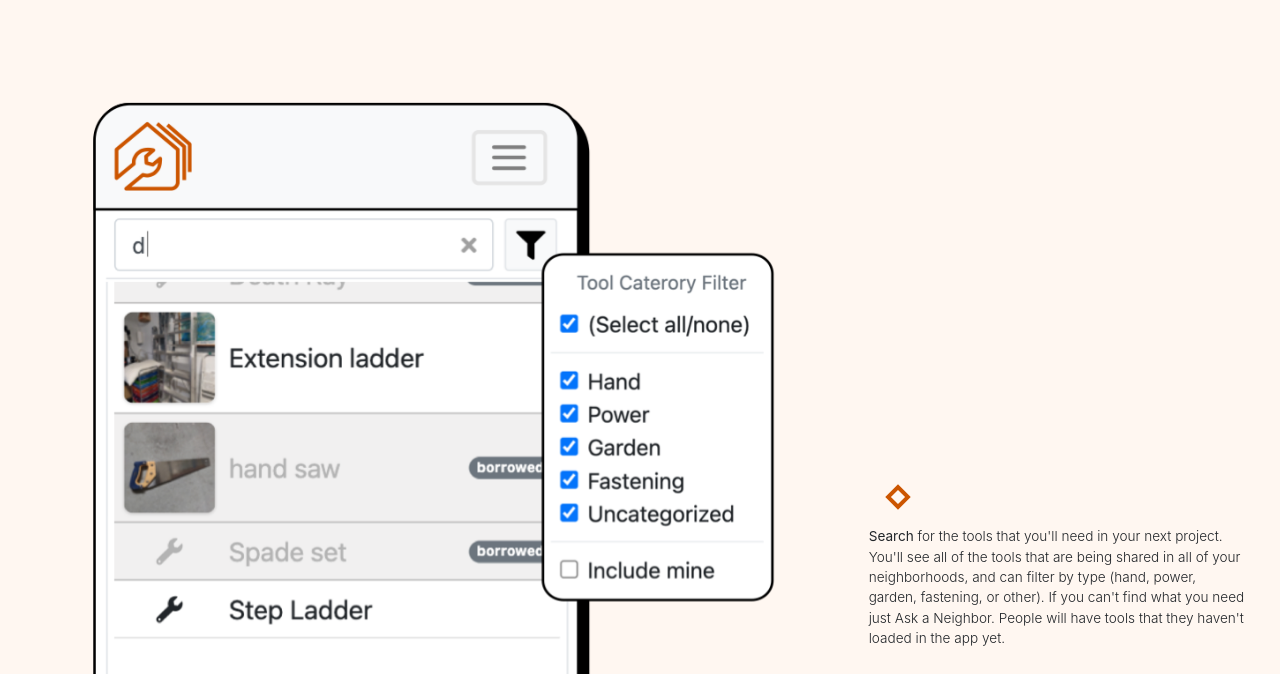
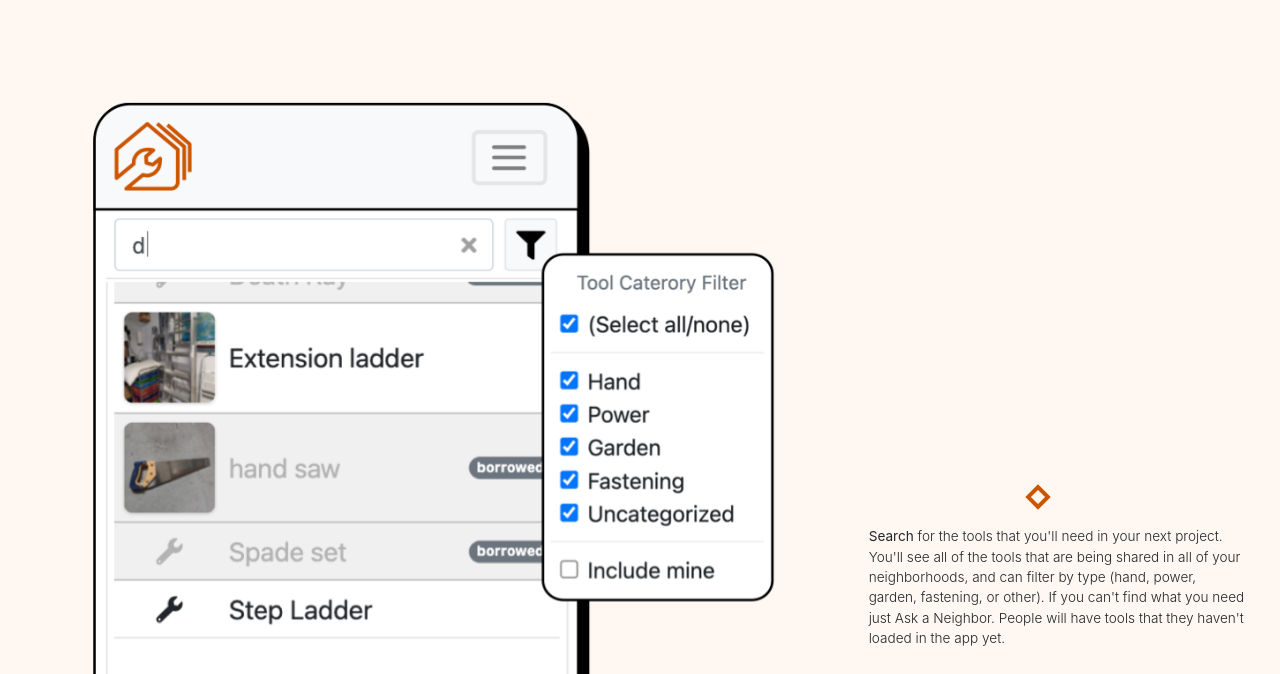
Before and after one commit to stvnsmll/toolshare, a Flask app: page / in a window 1280 px wide. Shown: the part 1270-1944 px from the top of the page. Run offline with Flask 2, Linux system fonts and the light colour scheme; parts of the project's set-up code (start-up, migrations or seed data) failed here and were passed over; some libraries are stand-ins or nearby versions.

Commit message:
minor landing page formatting changes

```diff
--- a/static/landing.css
+++ b/static/landing.css
@@ -109,8 +109,10 @@ a:hover {
 
 
 .rhombus {
-  margin-left: 20px;
+  margin-right: 10%;
   margin-bottom: 20px;
+  display: flex;
+  justify-content: center;
 }
 
 #rhombus {
--- a/templates/index.html
+++ b/templates/index.html
@@ -76,7 +76,6 @@
                 </div>
               </span>
             </a>
-
 
             <button aria-controls="navbar" aria-expanded="false" aria-label="Toggle navigation" class="navbar-toggler" data-target="#navbar" data-toggle="collapse" type="button">
                 <span class="navbar-toggler-icon"></span>
@@ -214,13 +213,11 @@
                 <span class="sr-only">Next</span>
               </a>
             -->
-
             </div>
-
-
 
             <div class="smalltopspace"></div>
 
+            <!-- Cross Platform Section -->
             <div class="crossplatform border-top">
               <h4 class="landingsectionheader">Cross Platform Support</h4>
               <div class="row no-gutters">
@@ -240,6 +237,7 @@
               </div>
             </div>
 
+            <!-- Features Section -->
             <div class="features border-top">
               <h4 class="landingsectionheader">Features</h4>
 
@@ -249,7 +247,7 @@
                 </div>
                 <div class="col-sm-4 card-body-column">
                   <div class="card-body">
-                    <div class="rhombus" id="rhombus"></div>
+                    <div class="rhombus"><div id="rhombus"></div></div>
                     <p class="card-text">
                       <strong>Search</strong> for the tools that you'll need in your next project. You'll see all of
                       the tools that are being shared in all of your neighborhoods, and can filter
@@ -267,7 +265,7 @@
                 </div>
                 <div class="col-sm-4 card-body-column">
                   <div class="card-body">
-                    <div class="rhombus" id="rhombus"></div>
+                    <div class="rhombus"><div id="rhombus"></div></div>
                     <p class="card-text">
                       Easily store images of your tools, track their health, and store notes about the tools. You can have
                       public notes that share the features/usage/care instructions/fees for others to see who may be interested
@@ -285,7 +283,7 @@
                 </div>
                 <div class="col-sm-4 card-body-column">
                   <div class="card-body">
-                    <div class="rhombus" id="rhombus"></div>
+                    <div class="rhombus"><div id="rhombus"></div></div>
                     <p class="card-text">
                       Approve or reject peoples requests to borrow your tools. View notifications for actions, messages, and
                       other items.
@@ -305,12 +303,12 @@
               </div>
             </div>
 
-
-
             <div class="smalltopspace"></div>
             <div class="smalltopspace"></div>
 
             <h3>Savings Calculator</h3>
+
+
 
             <div class="deadspace"></div>
 
```
Also changed, not shown: toolshare.db.
